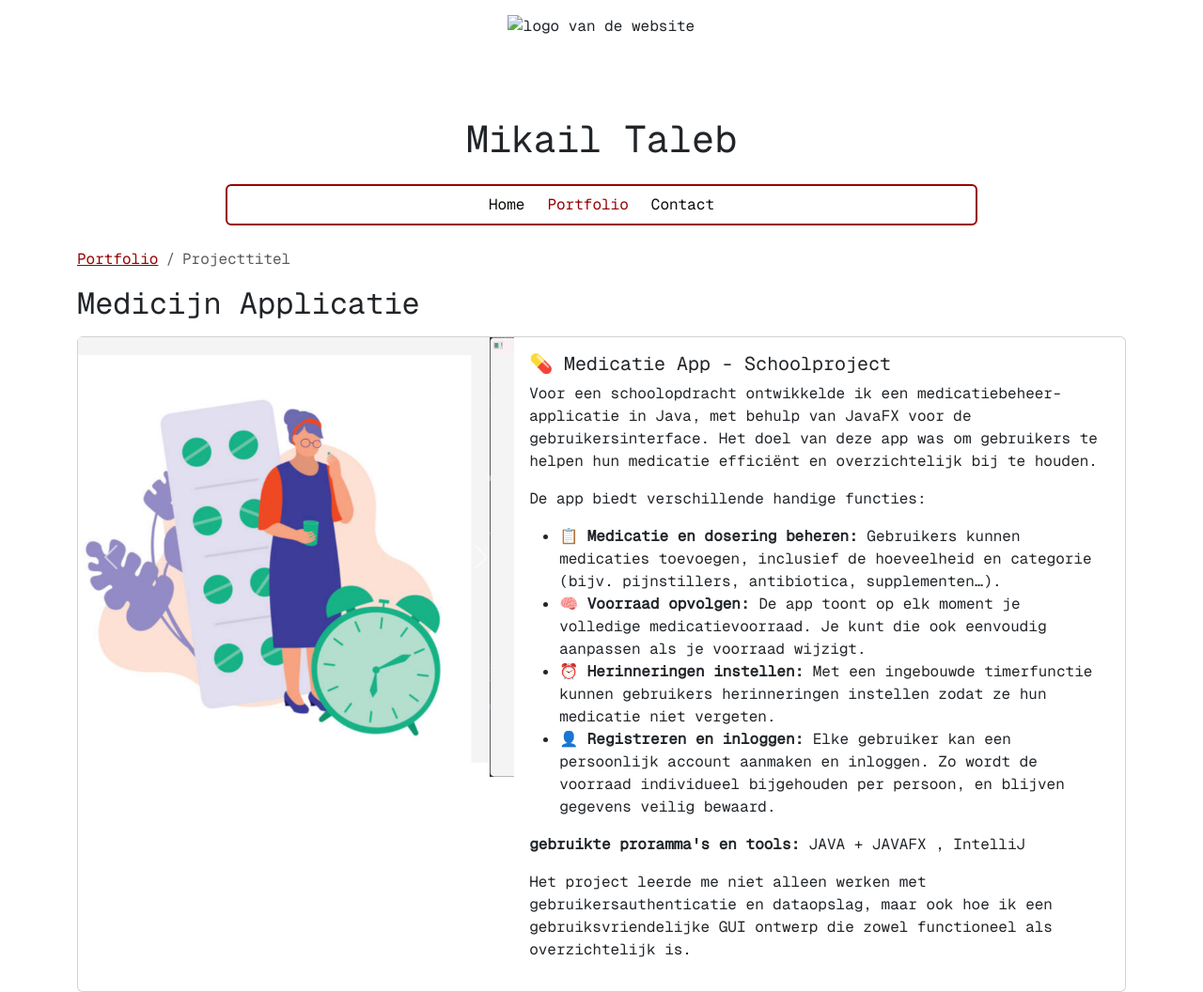
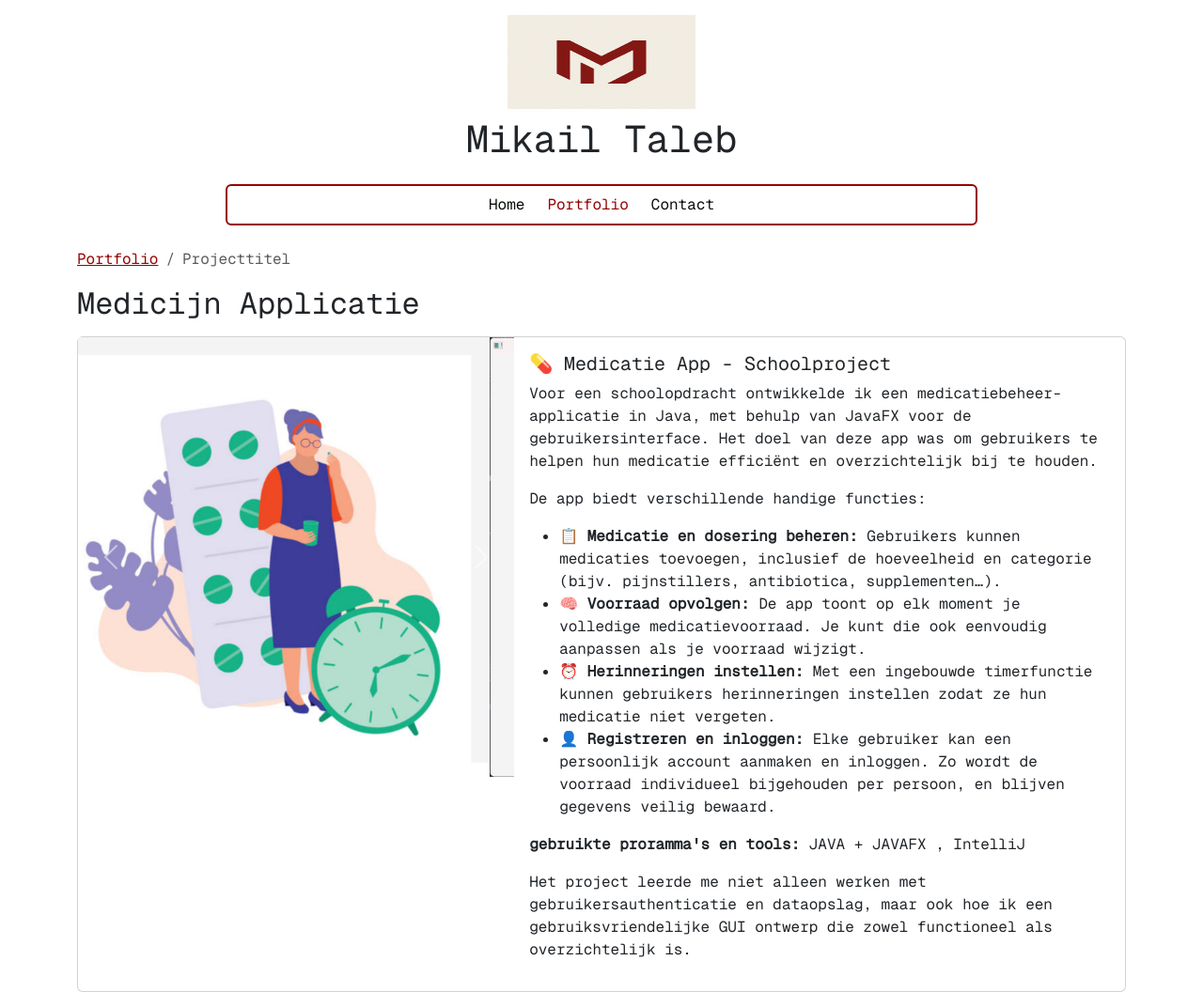
Before and after one commit to Mikhailtlb/Portfolio, a plain HTML site: page projectdetail.html in a window 1280 px wide. Shown: the top 1056 px of the page at 94% size. Drawn offline with nearby package versions, Linux system fonts and the light colour scheme; the site is published under a folder, as on GitHub Pages, so addresses that start at the root find nothing.

Commit message:
Update projectdetail.html

```diff
--- a/projectdetail.html
+++ b/projectdetail.html
@@ -18,7 +18,7 @@
 
     <header class="py-3 text-center">
         <a href="index.html">
-          <img src="/assets/images/logo_portfoliowebsite.png" alt="logo van de website" height="100" width="200">
+          <img src="assets/images/logo_portfoliowebsite.png" alt="logo van de website" height="100" width="200">
         </a>
         <h1 class="mt-2">Mikail Taleb</h1>
       </header>
```
